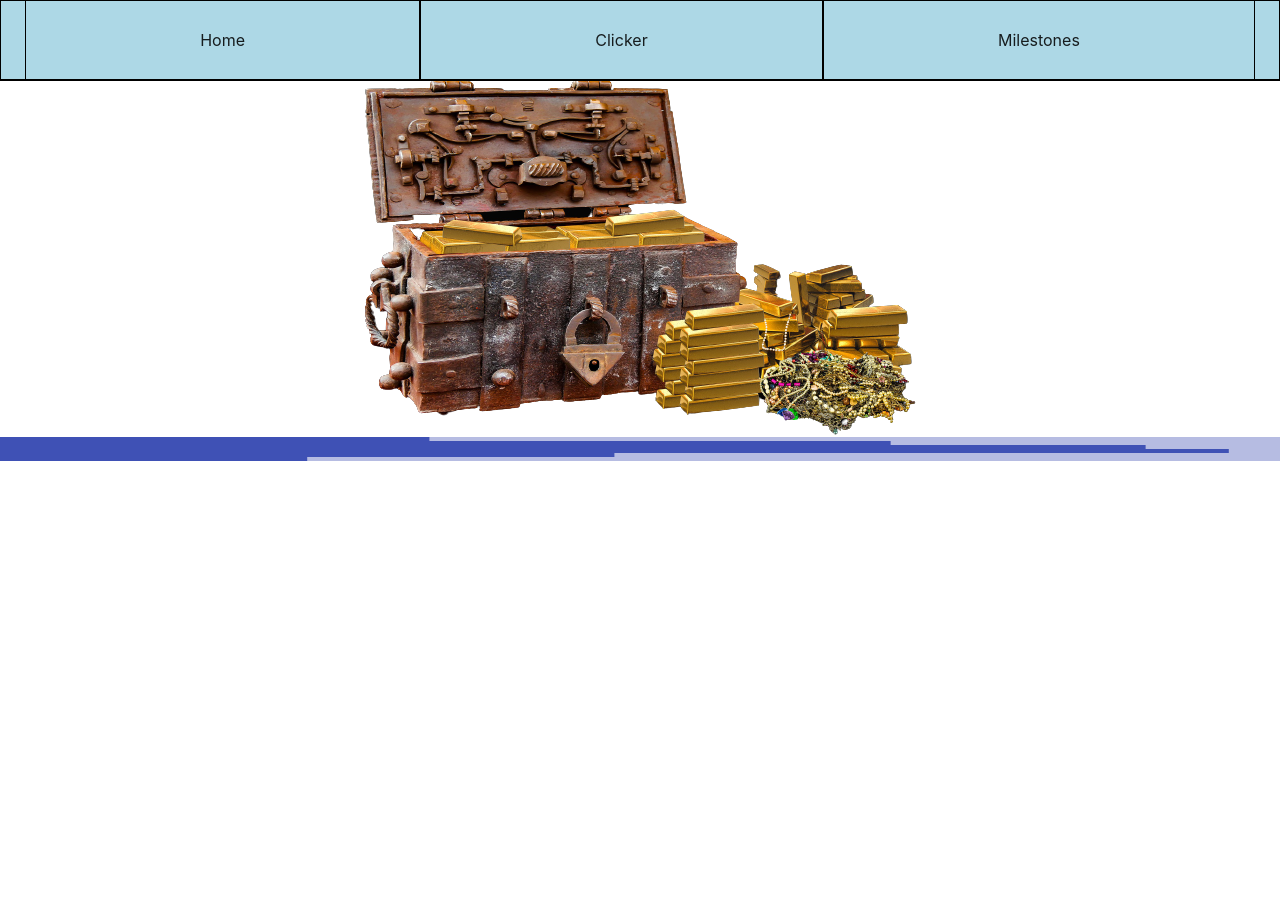
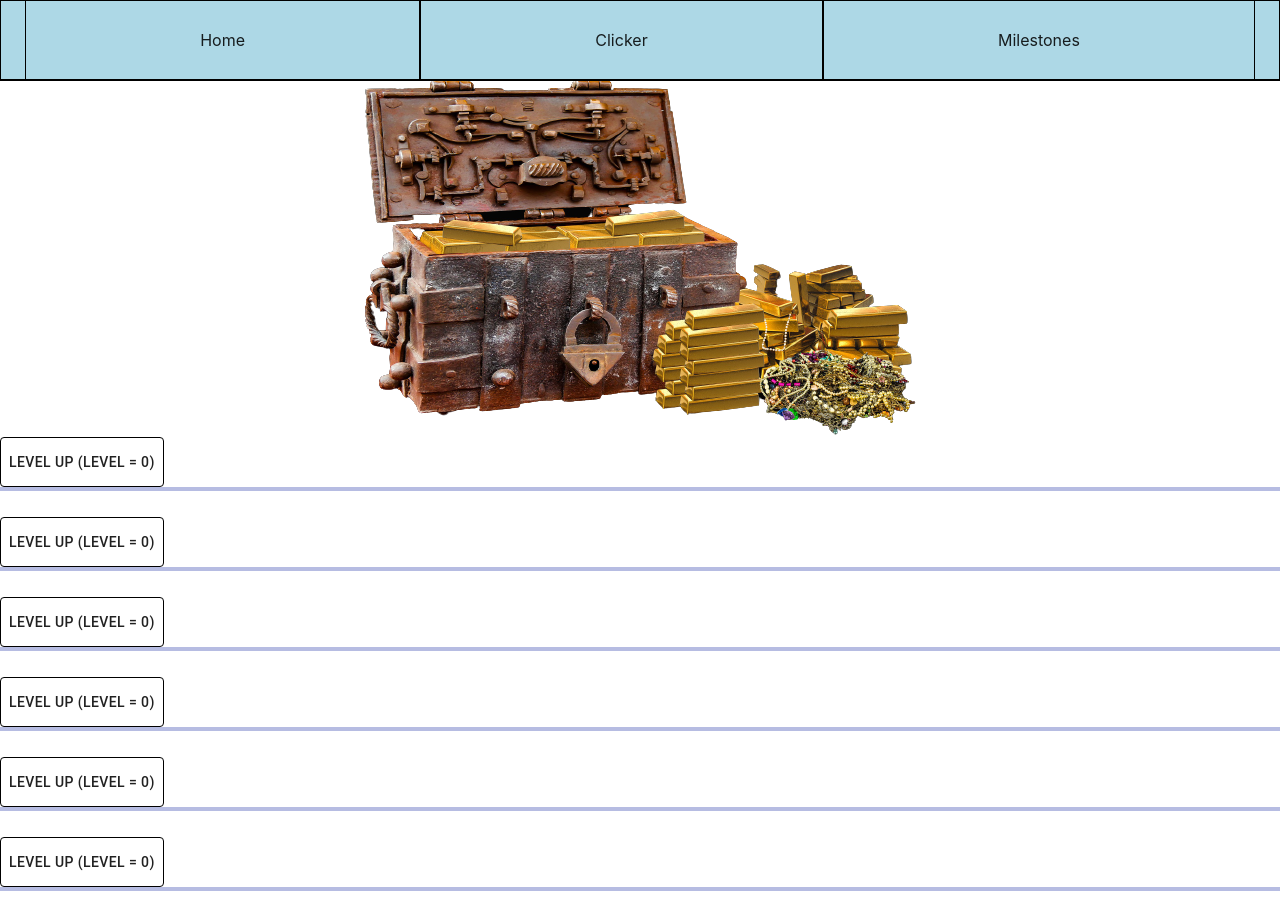
Before and after one commit to MicR12345/PrzedmiotFakultatywny, a React (Create React App) app in the folder yarrrr/: page /Clicker in a window 1280 px wide. Shown: the top 917 px of the page. Before the commit the page ends 800 px from the top, so only its background shows below. Built offline with nearby package versions, Linux system fonts and the light colour scheme.

Commit message:
Przyciski

```diff
--- a/yarrrr/src/components/PassiveClicker.tsx
+++ b/yarrrr/src/components/PassiveClicker.tsx
@@ -1,18 +1,36 @@
-import { LinearProgress } from '@material-ui/core';
+import { Button, LinearProgress } from '@material-ui/core';
 import React from 'react';
 import ClickCounterDefault from '../defaults/DefaultClickCounter';
 import StoreClickData from './StoreClickData';
+import { makeStyles } from '@material-ui/core/styles';
+import classes from '*.module.css';
 interface PassiveClickerProps{
     value:number,
     time:number,
+    ClickerNumber:number,
 }
-const PassiveClicker:React.FC<PassiveClickerProps> = ({value, time}) => {
+const useStyles = makeStyles({
+  PassiveClicker:{
+      height:'80px',
+
+  },
+  Button:{
+    height:'50px',
+    border:'1px solid black',
+},
+  });
+
+
+const PassiveClicker:React.FC<PassiveClickerProps> = ({value, time, ClickerNumber}) => {
+const classes = useStyles();
 const [timer,setTimerState] = React.useState(0);
+const [level,setLevel] = React.useState(0);
 React.useEffect(() => {
     const AddNewNumber = () =>{
         const ClickCounter = JSON.parse(window.localStorage.getItem('ClickCounter') || JSON.stringify(ClickCounterDefault));
         var number = ClickCounter.count;
-        const multiplier = ClickCounter.passiveClicker1;
+        const multiplier = ClickCounter.passiveClicker[ClickerNumber];
+        setLevel(multiplier);
         number = number + (value * multiplier);
         StoreClickData(number);
     }
@@ -21,12 +39,13 @@ React.useEffect(() => {
           setTimerState(0);
           AddNewNumber();
         }
-      else setTimerState(timer+100)
+      else if(level>0)setTimerState(timer+100)
     }, 100);
     return () => clearInterval(interval)
-  }, [time,timer,value]);
+  }, [time,timer,value,level,ClickerNumber]);
 return(
-<div>
+<div className={classes.PassiveClicker}>
+    <Button className={classes.Button}>Level Up (Level = {level})</Button>
     <LinearProgress variant="determinate" value={timer/time * 100}/>
 </div>
 );
--- a/yarrrr/src/components/StoreClickData.tsx
+++ b/yarrrr/src/components/StoreClickData.tsx
@@ -1,13 +1,13 @@
 import ClickCounterDefault from '../defaults/DefaultClickCounter';
 
-const StoreClickData = (count:number,clickMultiplier?:number,passiveClicker1?:number) => {
+const StoreClickData = (count:number,clickMultiplier?:number,passiveClicker?:Array<number>) => {
     const ClickCounterOld = JSON.parse(window.localStorage.getItem('ClickCounter') || JSON.stringify(ClickCounterDefault));
     if (!clickMultiplier)clickMultiplier = ClickCounterOld.clickMultiplier;
-    if (!passiveClicker1)passiveClicker1 = ClickCounterOld.passiveClicker1;
+    if (!passiveClicker)passiveClicker = ClickCounterOld.passiveClicker;
     const ClickCounterNew = {
         count,
         clickMultiplier,
-        passiveClicker1,
+        passiveClicker,
     }
     window.localStorage.setItem('ClickCounter',JSON.stringify(ClickCounterNew));
     return ClickCounterNew;
--- a/yarrrr/src/defaults/DefaultClickCounter.ts
+++ b/yarrrr/src/defaults/DefaultClickCounter.ts
@@ -1,7 +1,7 @@
 const ClickCounterDefault = {
     count:0,
     clickMultiplier:1,
-    passiveClicker1:1,
+    passiveClicker:[0,0,0,0,0,0,0,0],
 }
 
 export default ClickCounterDefault;
--- a/yarrrr/src/views/YarrrrClicker/yarrrrClicker.tsx
+++ b/yarrrr/src/views/YarrrrClicker/yarrrrClicker.tsx
@@ -8,12 +8,12 @@ const YarrrrClicker = () => {
         <div>
             <NavPanel/>
             <ClickerObject/>
-            <PassiveClicker value={1} time={1000} />
-            <PassiveClicker value={2} time={2000} />
-            <PassiveClicker value={4} time={4000} />
-            <PassiveClicker value={8} time={8000} />
-            <PassiveClicker value={16} time={16000} />
-            <PassiveClicker value={32} time={32000} />
+            <PassiveClicker value={1} time={1000} ClickerNumber={1} />
+            <PassiveClicker value={2} time={2000} ClickerNumber={2} />
+            <PassiveClicker value={4} time={4000} ClickerNumber={3} />
+            <PassiveClicker value={8} time={8000} ClickerNumber={4} />
+            <PassiveClicker value={16} time={16000} ClickerNumber={5} />
+            <PassiveClicker value={32} time={32000} ClickerNumber={6} />
         </div>
     );
 }
```
